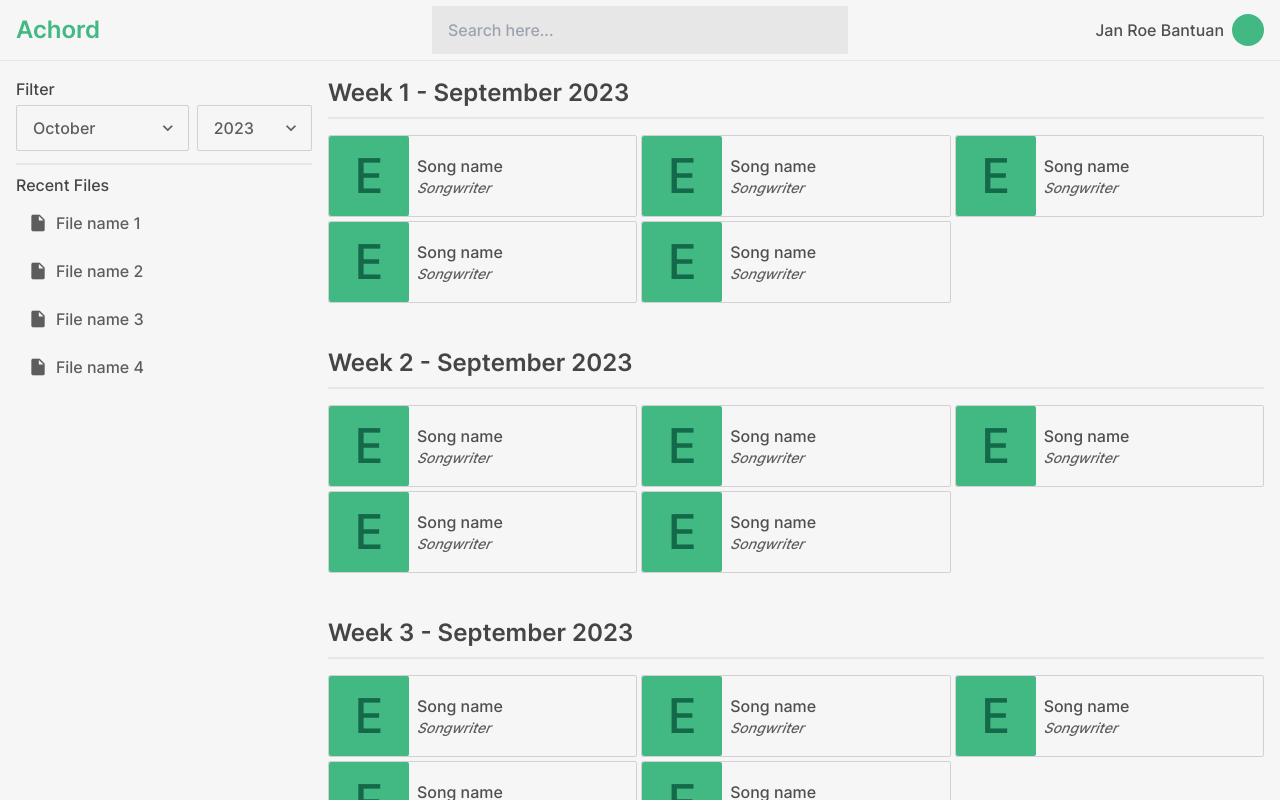
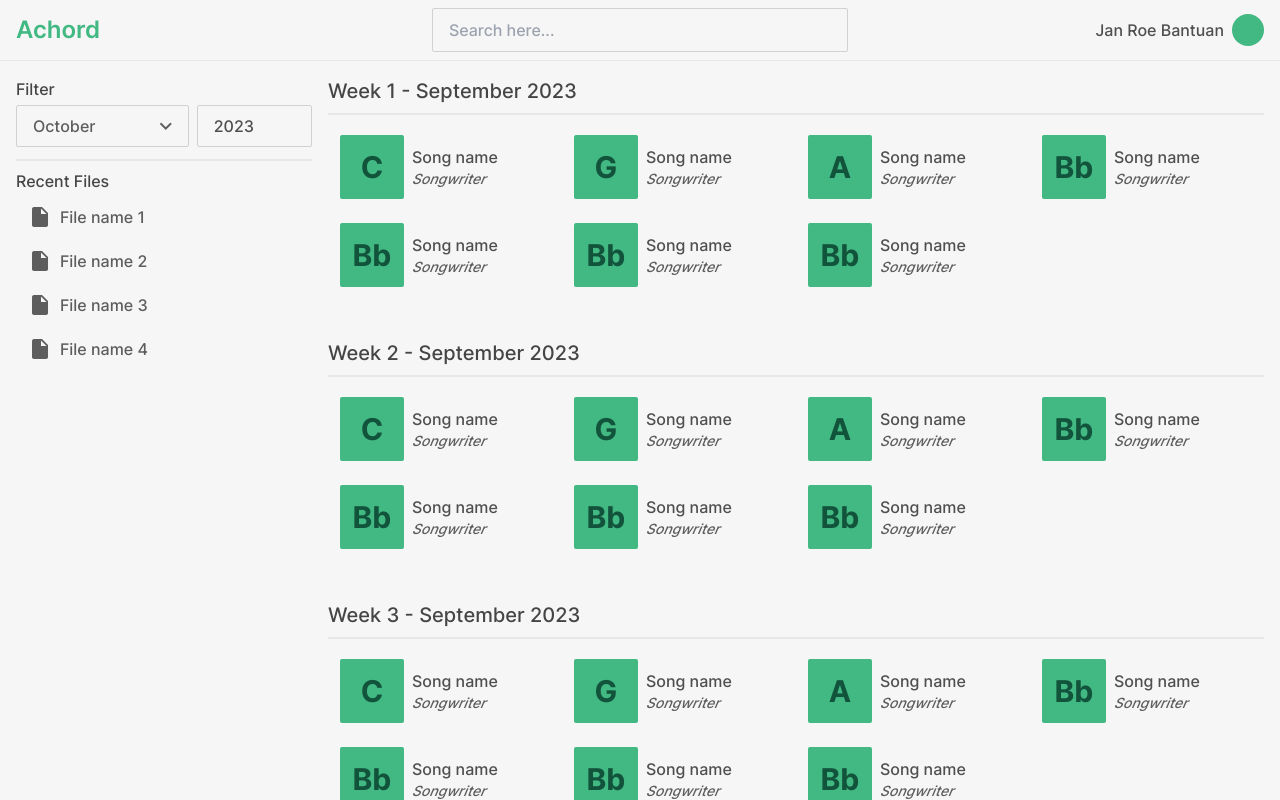
Before and after one commit to Cramzzzberry/qotes, a Vue app: page /dashboard in a window 1280 px wide. Built offline with nearby package versions, Linux system fonts and the light colour scheme.

Commit message:
2 Changes and some minors - Made VTextBox more maintainable - Changed the year filter to type=number instead of dropdown - removed the declaration of props for all components

```diff
--- a/src/assets/scripts/parse-sheet.js
+++ b/src/assets/scripts/parse-sheet.js
@@ -29,7 +29,7 @@ export default function parseSheet(input) {
       let songSegment = str.replace(/ /g, '|&nbsp|').split('|') //named as song segment because string is redundant
 
       songSegment.forEach(songEntity => {
-        if (/([A-G])([#b]?)(m|maj|aug|dim|sus|add)?(M)?([0-9])?(?!(\w|#))$/.test(songEntity)) {
+        if (/([A-G])([#b]?)(m|maj|aug|dim|sus|add)?(M)?([0-9])?$/.test(songEntity)) {
           //if it is a chord
           parsedSongSegment.push(`<span class="chord">${ songEntity }</span>`)
         } else { //if it is a lyrics
--- a/src/assets/styles/index.css
+++ b/src/assets/styles/index.css
@@ -21,6 +21,8 @@
 
   h2 { @apply text-2xl font-semibold; }
 
+  h3 { @apply text-xl font-medium; }
+
   html { @apply font-['Inter'] font-medium bg-cod-gray-50 text-cod-gray-800; }
 
   a { @apply text-cod-gray-700 transition-colors duration-100 ease-in-out hover:text-cod-gray-400; }
@@ -36,8 +38,6 @@
 }
 
 @layer utilities {
-  .material-icons { @apply text-xl; }
-
   .menu-title { @apply text-cod-gray-800 text-base; }
 
   .markdown-preview {
--- a/src/components/pages/EditChordsPage.vue
+++ b/src/components/pages/EditChordsPage.vue
@@ -9,8 +9,8 @@ import VDropdownList from '@/components/ui/VDropdownList.vue';
 const route = useRoute()
 const keys = ['C', 'C#', 'D', 'Eb', 'E', 'F', 'F#', 'G', 'G#', 'A', 'Bb', 'B']
 
-const sheetInput = ref(`# Song Title ${ route.params.id }\n## Songwriter - Key of X\n---\n>> Intro\nG A C G (2x)\n>> Verse\n                   A    C\nKamukha mo si Paraluman\n                   G    G\nNung tayo ay bata pa`)
-const keyPicked = ref('G')
+const sheetInput = ref(`# Song Title ${ route.params.id }\n## Songwriter - Key of X\n---\n>> Intro\nC E Am F\nC E Am Fm\nOoh...\n\n>> Chorus\nC\nIba na ang 'yong ngiti\nE\nIba na ang 'yong tingin.\nAm                     F\nNagbago nang lahat sa'yo\nC\nSana'y hindi magkita\nE\nSana'y walang problema\nAm                      F        Fm\nPagkat kulang ang dala kong pera`)
+const keyPicked = ref('C')
 
 watch(keyPicked, (newValue, oldValue) => {
   //replace the user input into transposed input
--- a/src/components/pages/HomePage.vue
+++ b/src/components/pages/HomePage.vue
@@ -4,6 +4,8 @@ import VNavbar from '@/components/ui/VNavBar.vue'
 import VCompactList from '@/components/ui/VCompactList.vue'
 import VDropdownList from '@/components/ui/VDropdownList.vue'
 import VWeekBlock from '@/components/ui/VWeekBlock.vue'
+import VFileItem from '@/components/ui/VFileItem.vue'
+import VTextBox from '@/components/ui/VTextBox.vue'
 
 let date = new Date();
 
@@ -12,20 +14,6 @@ const months = [
   'May', 'June', 'July', 'August',
   'September', 'October', 'November', 'December',
 ]
-
-function getRangeOfYears(currentYr) {
-  let rangeOfYears = []
-
-  for(var i = 5; i >= 0; i--) {
-    rangeOfYears.push(currentYr - i)
-  }
-
-  rangeOfYears.push(currentYr + 1)
-
-  return rangeOfYears
-}
-
-const years = getRangeOfYears(date.getFullYear())
 
 const recentFiles = ref([
   {
@@ -62,12 +50,13 @@ const yearPicked = ref(date.getFullYear().toString())
             class="dropdown-height-limit relative basis-3/5"
           />
 
-          <VDropdownList
-            :items="years"
-            v-model:label="yearPicked"
-            name="years"
-            class="dropdown-height-limit relative basis-2/5"
-          />
+          <div class="basis-2/5">
+            <VTextBox
+              v-model="yearPicked"
+              type="number"
+              class="w-full"
+            />
+          </div>
         </div>
       </div>
       <hr>
@@ -78,10 +67,15 @@ const yearPicked = ref(date.getFullYear().toString())
     </div>
 
     <div class="pr-4 pb-4 pl-2 grow overflow-y-auto">
-      <VWeekBlock :week-number="1" />
-      <VWeekBlock :week-number="2" />
-      <VWeekBlock :week-number="3" />
-      <VWeekBlock :week-number="4" />
+      <VWeekBlock v-for="n in 6" :week-number="n" :key="n">
+        <VFileItem :url="'/edit/1'" :song-name="'Song name'" musicKey="C"/>
+        <VFileItem :url="'/edit/2'" :song-name="'Song name'" musicKey="G"/>
+        <VFileItem :url="'/edit/3'" :song-name="'Song name'" musicKey="A"/>
+        <VFileItem :url="'/edit/4'" :song-name="'Song name'" musicKey="Bb"/>
+        <VFileItem :url="'/edit/4'" :song-name="'Song name'" musicKey="Bb"/>
+        <VFileItem :url="'/edit/4'" :song-name="'Song name'" musicKey="Bb"/>
+        <VFileItem :url="'/edit/4'" :song-name="'Song name'" musicKey="Bb"/>
+      </VWeekBlock>
     </div>
   </div>
 </template>
--- a/src/components/pages/LoginPage.vue
+++ b/src/components/pages/LoginPage.vue
@@ -10,11 +10,11 @@ import VButton from '@/components/ui/VButton.vue';
       <div class="flex flex-col items-center gap-4">
         <label>
           Email
-          <VTextBox type="email"/>
+          <VTextBox inputType="email"/>
         </label>
         <label>
           Password
-          <VTextBox type="password"/>
+          <VTextBox inputType="password"/>
         </label>
       </div>
       <VButton type="submit">
--- a/src/components/ui/VCompactList.vue
+++ b/src/components/ui/VCompactList.vue
@@ -1,5 +1,5 @@
 <script setup>
-const props = defineProps({
+defineProps({
   icon: String,
   lists: Array
 })
@@ -7,13 +7,13 @@ const props = defineProps({
 
 <template>
   <ul class="flex flex-col gap-1 py-1">
-    <li v-for="(item, index) in props.lists" :key="index">
+    <li v-for="(item, index) in lists" :key="index">
       <a
         href="#"
         class="flex flex-row items-center gap-2 px-3 py-2 rounded-sm text-cod-gray-600 transition-colors
         duration-[25ms] ease-in-out hover:text-cod-gray-800 hover:bg-cod-gray-100"
       > <!-- TODO: I will change this if there are links now -->
-        <span v-if="props.icon != null" class="material-icons">{{ props.icon }}</span>
+        <span v-if="icon != null" class="material-icons">{{ icon }}</span>
         <span>{{ item.label }}</span>
       </a>
     </li>
--- a/src/components/ui/VDropdownList.vue
+++ b/src/components/ui/VDropdownList.vue
@@ -1,5 +1,5 @@
 <script setup>
-const props = defineProps({
+defineProps({
   label: String,
   items: Array,
   name: String,
@@ -13,7 +13,7 @@ defineEmits(['update:label'])
     <button class="flex flex-row justify-between items-center rounded-sm py-2 pr-[0.625rem] pl-4 w-full bg-cod-gray-50
     border border-cod-gray-200 text-cod-gray-600 text-base cursor-pointer transition-colors duration-100 ease-in-out
     hover:border-ocean-green-400">
-      <span>{{ props.label }}</span>
+      <span>{{ label }}</span>
       <span class="material-icons">
         expand_more
       </span>
@@ -24,16 +24,16 @@ defineEmits(['update:label'])
       drop-shadow-lg opacity-0 invisible z-10 overflow-y-auto transition-all duration-75 ease-in-out"
     > <!-- dropdown content -->
       <li
-        v-for="item in props.items"
+        v-for="item in items"
         :key="item"
         class="w-full"
       >
         <input
           type="radio"
-          :name="props.name"
+          :name="name"
           :id="item"
           :value="item"
-          :checked ="props.label == item"
+          :checked ="label === item"
           @input="$emit('update:label', $event.target.value)"
           class="hidden -top-10 absolute peer">
         <label
--- a/src/components/ui/VFileItem.vue
+++ b/src/components/ui/VFileItem.vue
@@ -1,23 +1,25 @@
 <script setup>
-const props = defineProps({
+defineProps({
   songName: String,
-  url: String
+  url: String,
+  musicKey: String,
 })
 </script>
 
 <template>
   <router-link
-    :to="props.url"
-    class="flex flex-row items-center rounded-sm bg-transparent border border-cod-gray-200 text-cod-gray-700 h-fit
-    transition-colors duration-100 ease-in-out hover:bg-cod-gray-100 hover:border-cod-gray-100
+    :to="url"
+    class="flex flex-row items-center rounded-sm bg-transparent p-3 text-cod-gray-700 h-fit
+    transition-colors duration-100 ease-in-out hover:bg-cod-gray-100
     hover:text-cod-gray-800"
   >
-    <div class="flex justify-center items-center h-20 w-20 rounded-sm bg-ocean-green-400 text-ocean-green-700 text-5xl">
-      E
+    <div class="flex justify-center items-center h-16 w-16 rounded-sm bg-ocean-green-400 text-ocean-green-800 text-3xl
+      font-bold">
+      {{ musicKey }}
     </div>
     <div class="px-2 py-0">
       <div class="flex flex-col w-full">
-        <span>{{ props.songName }}</span>
+        <span>{{ songName }}</span>
         <span class="text-cod-gray-600 text-sm italic">Songwriter</span>
       </div>
     </div>
--- a/src/components/ui/VNavBar.vue
+++ b/src/components/ui/VNavBar.vue
@@ -1,5 +1,9 @@
+<script setup>
+import VTextBox from '@/components/ui/VTextBox.vue'
+</script>
+
 <template>
-  <div class="sticky top-0 grid grid-cols-3 items-center px-4 py-1 bg-cod-gray-50 border-b border-b-cod-gray-100
+  <div class="sticky top-0 grid grid-cols-3 items-center px-4 py-2 bg-cod-gray-50 border-b border-b-cod-gray-100
   w-full h-[61px]">
     <div>
       <router-link
@@ -10,11 +14,11 @@
         Achord
       </router-link>
     </div>
-    <input
-      type="text"
+    <VTextBox
+      inputType="text"
       placeholder="Search here..."
-      class="px-4 py-3 bg-cod-gray-100 rounded-sm outline-none text-cod-gray-700 text-base"
-    >
+      class="h-full"
+    />
     <div class="flex flex-row justify-end">
       <a href="#" class="flex flex-row items-center gap-2">
         <span>Jan Roe Bantuan</span>
--- a/src/components/ui/VTextBox.vue
+++ b/src/components/ui/VTextBox.vue
@@ -1,13 +1,22 @@
 <script setup>
+defineProps(['modelValue', 'inputType'])
+defineEmits(['update:modelValue'])
 </script>
 
 <template>
-  <input class="px-4 py-3 bg-transparent border rounded-sm outline-none border-cod-gray-200 text-cod-gray-700
-  text-base transition-colors duration-100 ease-in-out focus:border-ocean-green-400">
+  <!-- I used a v-bind:type to have a ternary operator on v-bind:class -->
+  <input
+    :type="inputType"
+    :value="modelValue"
+    @input="$emit('update:modelValue', $event.target.value)"
+    class=" bg-transparent border rounded-sm outline-none border-cod-gray-200 text-cod-gray-700
+    text-base transition-colors duration-100 ease-in-out focus:border-ocean-green-400"
+    :class="[inputType === 'number' ? 'py-2 pr-[0.625rem] pl-4' : 'py-2 px-4']"
+  >
 </template>
 
 <style scoped>
-::-ms-reveal {
+/* ::-ms-reveal {
   filter: invert(30%);
-}
+} */
 </style>
--- a/src/components/ui/VWeekBlock.vue
+++ b/src/components/ui/VWeekBlock.vue
@@ -1,24 +1,15 @@
 <script setup>
-import VFileItem from '@/components/ui/VFileItem.vue'
-
-const props = defineProps({
-  fetchUrl: String,
-  weekNumber: Number,
-})
+defineProps({ weekNumber: Number })
 </script>
 
 <template>
-  <div class="flex flex-col gap-2 mb-3">
+  <div class="flex flex-col mb-2">
     <div class="sticky top-0 pt-4 bg-cod-gray-50">
-      <h2>Week {{ props.weekNumber }} - September 2023</h2>
+      <h3>Week {{ weekNumber }} - September 2023</h3>
       <hr>
     </div>
-    <div class="grid gap-1 grid-cols-3 mb-4">
-      <VFileItem :url="'/edit/1'" :song-name="'Song name'" />
-      <VFileItem :url="'/edit/2'" :song-name="'Song name'" />
-      <VFileItem :url="'/edit/3'" :song-name="'Song name'" />
-      <VFileItem :url="'/edit/4'" :song-name="'Song name'" />
-      <VFileItem :url="'/edit/5'" :song-name="'Song name'" />
+    <div class="grid grid-cols-4 mb-4">
+      <slot />
     </div>
   </div>
 </template>
```
